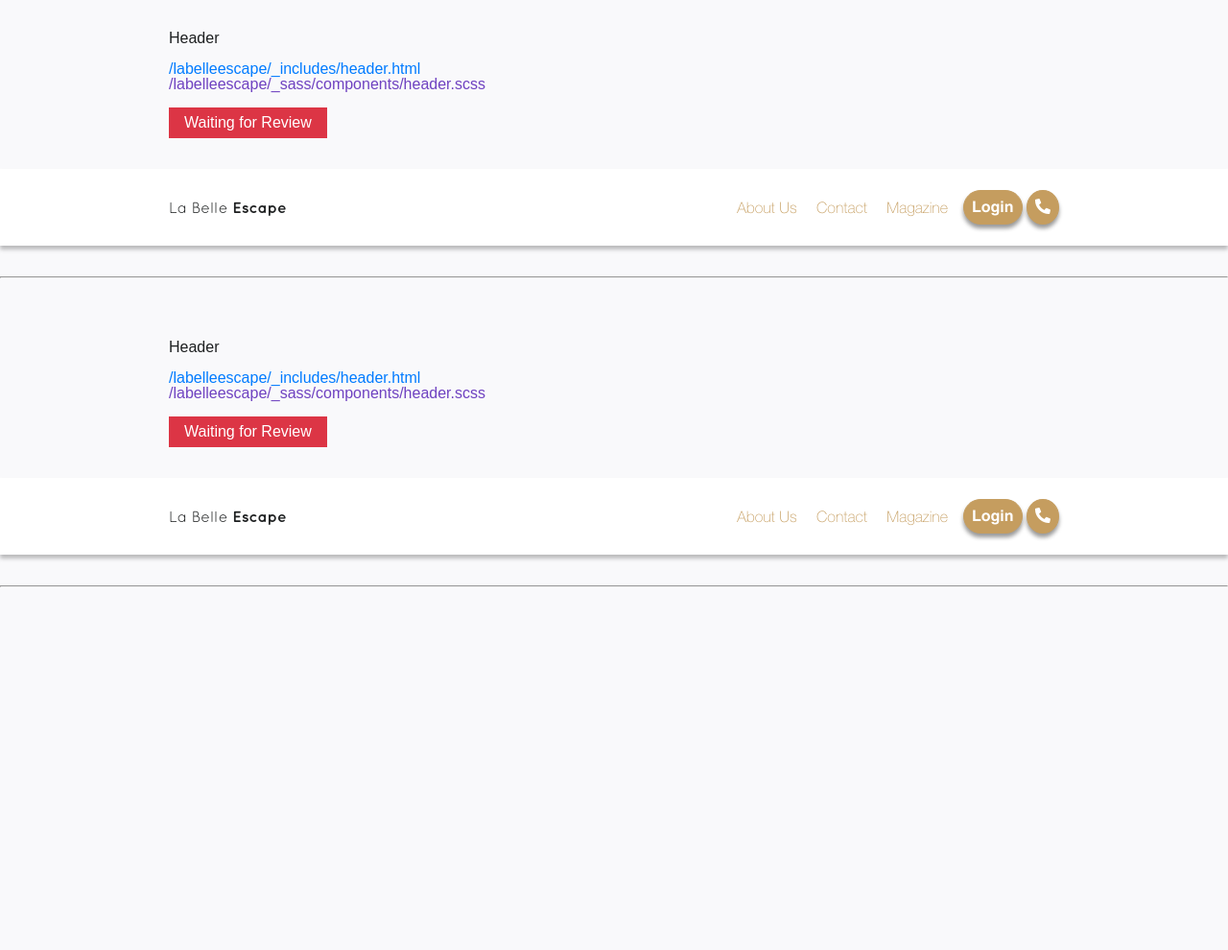
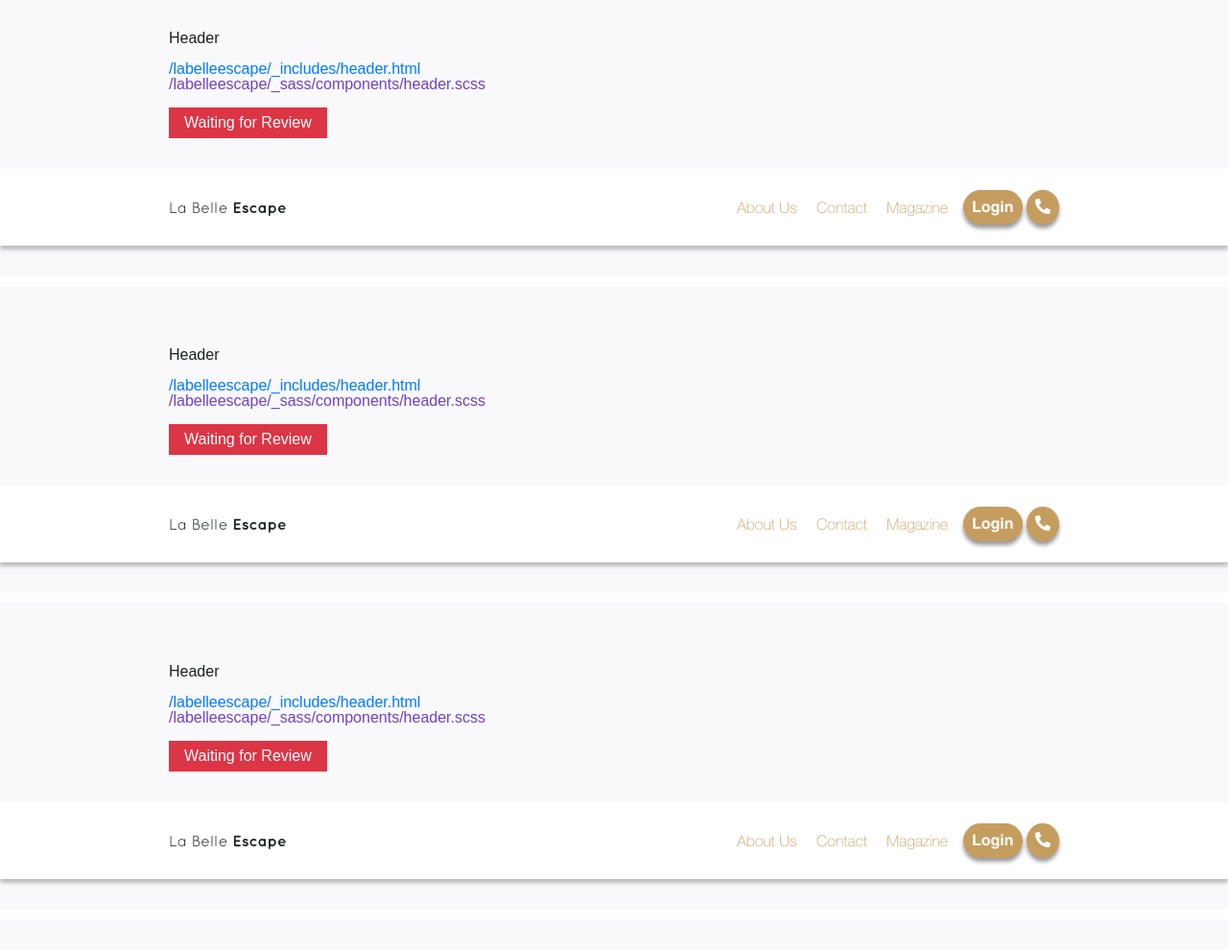
Before and after one commit to eighthijr/labelleescape, a Jekyll site: the page built from index.html, in a window 1280 px wide. Shown: the whole page at 96% size. Built offline with Jekyll 4.4.1, drawn with Linux system fonts in a browser that asks for light colours; before the commit the page ends 900 px from its top, so only the background shows below that.

Commit message:
Update index.html

```diff
--- a/index.html
+++ b/index.html
@@ -11,7 +11,7 @@
 
 {% include header.html %}
 
-<hr style="margin: 2rem 0rem; background-color: #eee;">
+<hr style="margin: 2rem 0rem; background-color: white; border: none; height: 10px;">
 
 
 <p class="trello">
@@ -23,4 +23,17 @@
 
 {% include header.html %}
 
-<hr style="margin: 2rem 0rem;">
+
+<hr style="margin: 2rem 0rem; background-color: white; border: none; height: 10px;">
+
+<p class="trello">
+  <span class="component-name">Header</span><br>
+  <span class="location location--html">{{ site.baseurl }}/_includes/header.html</span><br>
+  <span class="location location--scss">{{ site.baseurl }}/_sass/components/header.scss</span><br>
+  <span class="component-status component-status--is-waiting-for-review">Waiting for Review</span>
+</p>
+
+{% include header.html %}
+
+
+<hr style="margin: 2rem 0rem; background-color: white; border: none; height: 10px;">
```
